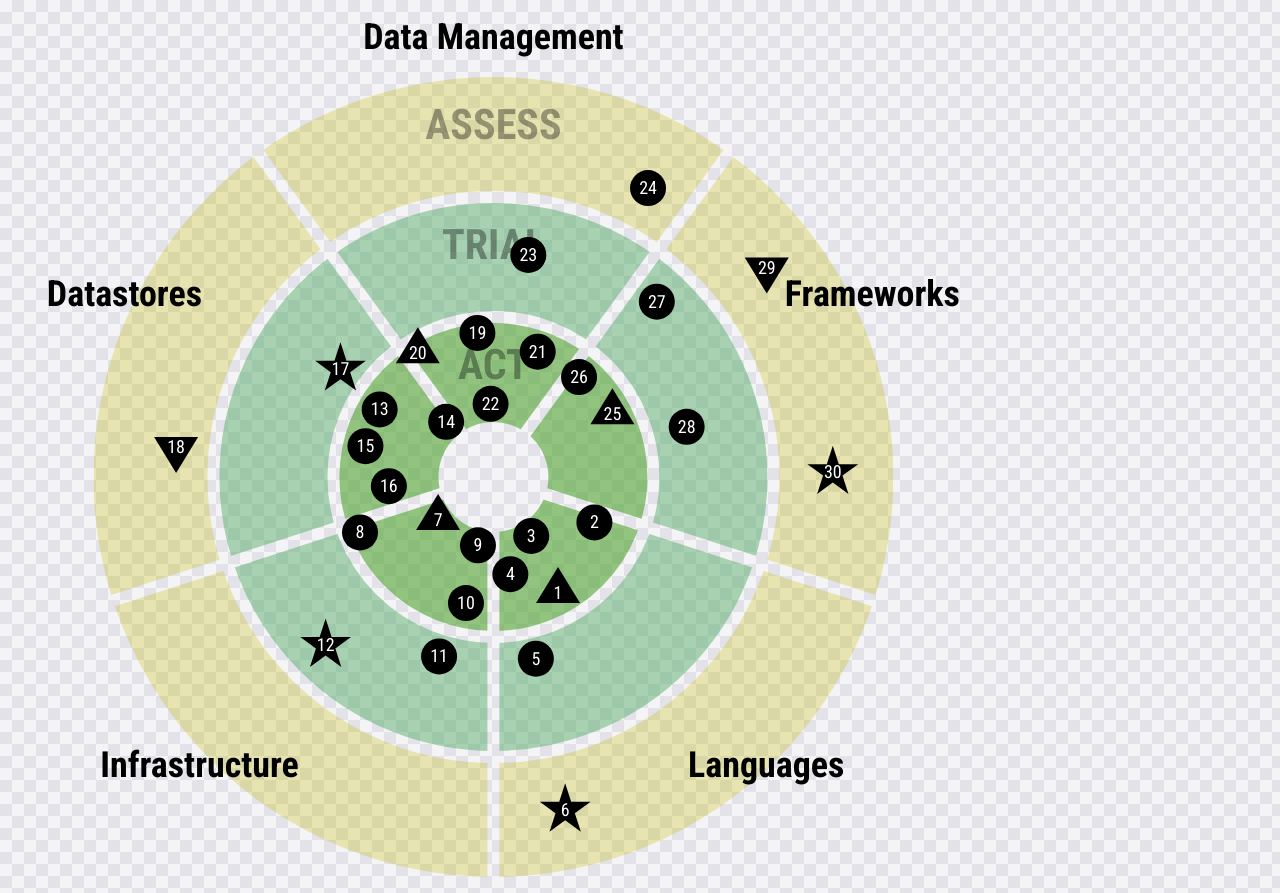
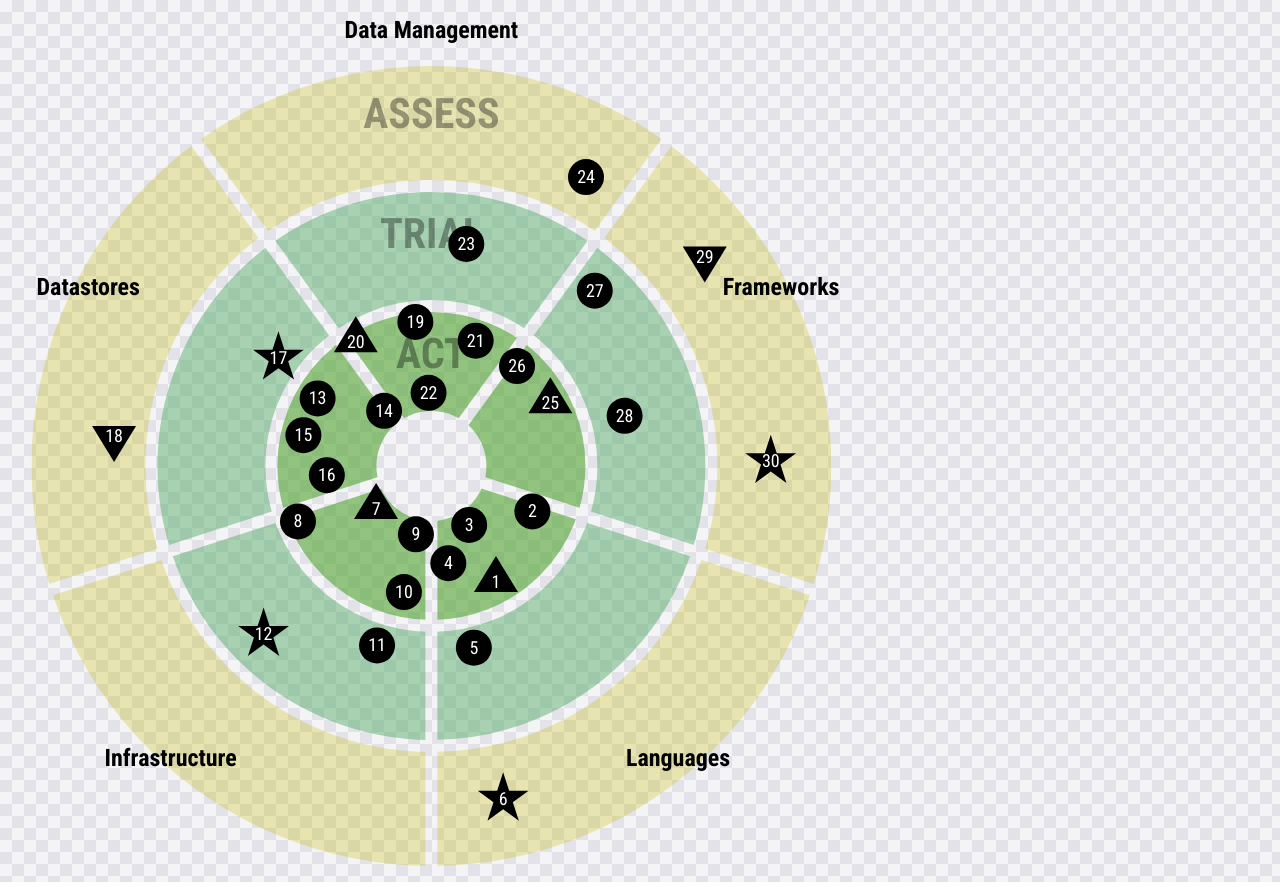
Before and after one commit to mauricewipf/tech-radar, a React (Vite) app: page / in a window 1280 px wide. Built offline with nearby package versions, Linux system fonts and the light colour scheme.

Commit message:
Scale quadrant label font size up on small viewports.
Co-authored-by: Cursor <cursoragent@cursor.com>

```diff
--- a/src/components/TechRadar/TechRadar.css
+++ b/src/components/TechRadar/TechRadar.css
@@ -7,6 +7,16 @@
   display: block;
   max-width: 100%;
   height: auto;
+}
+
+.tech-radar .quadrant-label {
+  font-size: 24px;
+}
+
+@media (max-width: 640px) {
+  .tech-radar .quadrant-label {
+    font-size: 28px;
+  }
 }
 
 .tech-radar .blip {
--- a/src/components/TechRadar/radarVisualization.ts
+++ b/src/components/TechRadar/radarVisualization.ts
@@ -459,11 +459,11 @@ export function radarVisualization(
       }
       legend
         .append('text')
+        .attr('class', 'quadrant-label')
         .attr('transform', translate(x, y))
         .attr('text-anchor', atTop ? 'middle' : onLeft ? 'end' : 'start')
         .text(config.quadrants[quadrant].name)
         .style('font-family', config.font_family)
-        .style('font-size', '36px')
         .style('font-weight', 'bold')
         .style('fill', '#000')
     }
```
